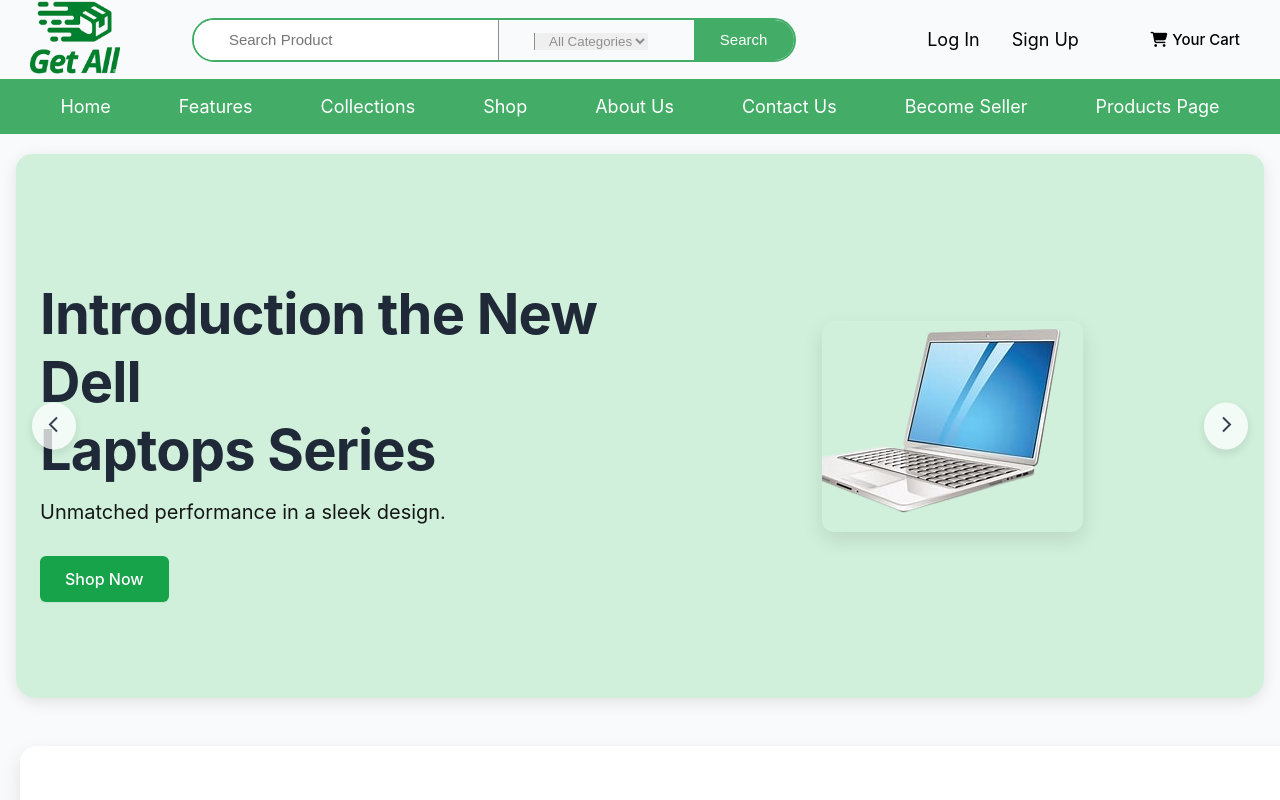
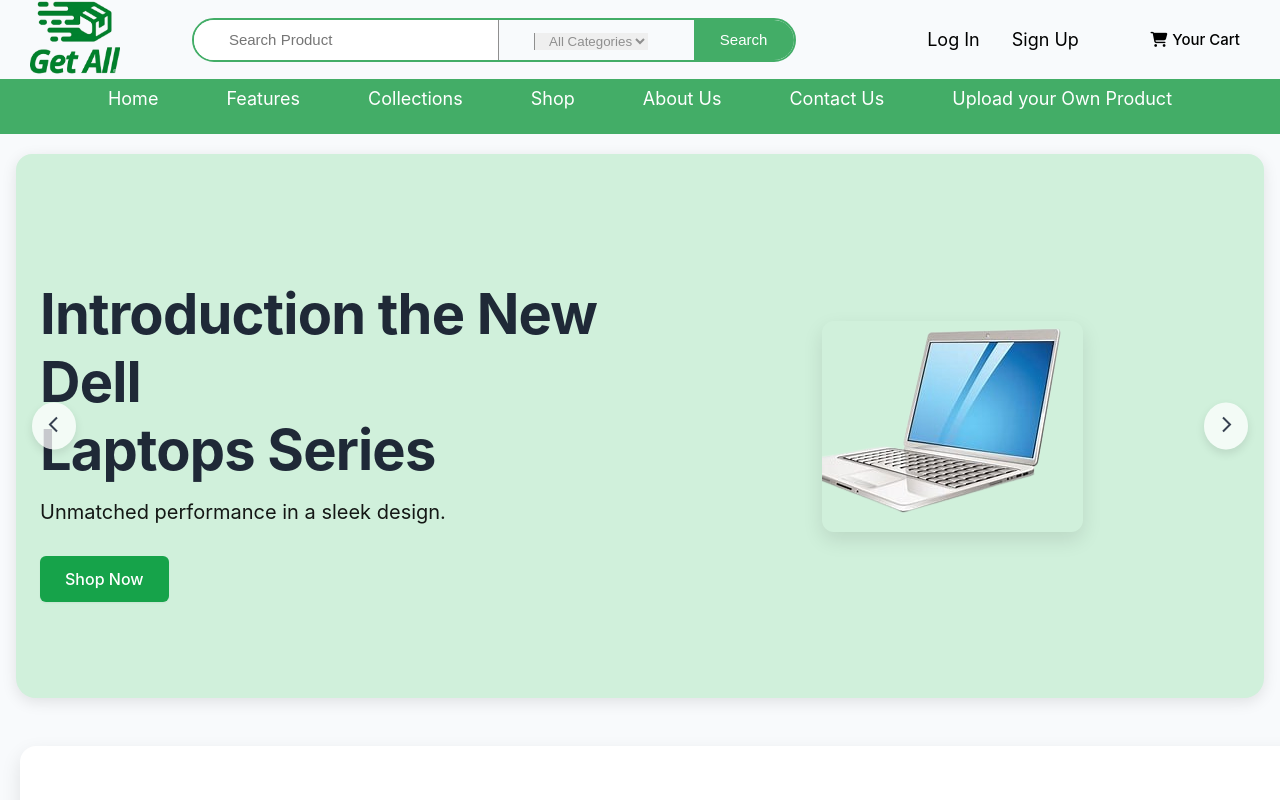
Before and after one commit to SaugatGautam100/Get-All, a React (Create React App) app in the folder getall/: page / in a window 1280 px wide. Shown: the top 800 px of the page. Built offline with nearby package versions, Linux system fonts and the light colour scheme.

Commit message:
navigation bar update

```diff
--- a/getall/src/components/NavigationBar.js
+++ b/getall/src/components/NavigationBar.js
@@ -65,12 +65,18 @@
             <li>
               <Link to="/contact">Contact Us</Link>
             </li>
+
+            <li>
+              <Link to="/contact">Upload your Own Product</Link>
+            </li>
+
             <li>
               <Link to="/becomeSeller">Become Seller</Link>
             </li>
             <li>
               <Link to="/products">Products Page</Link>
             </li>
+
           </ul>
         </div>
       </section>
```
